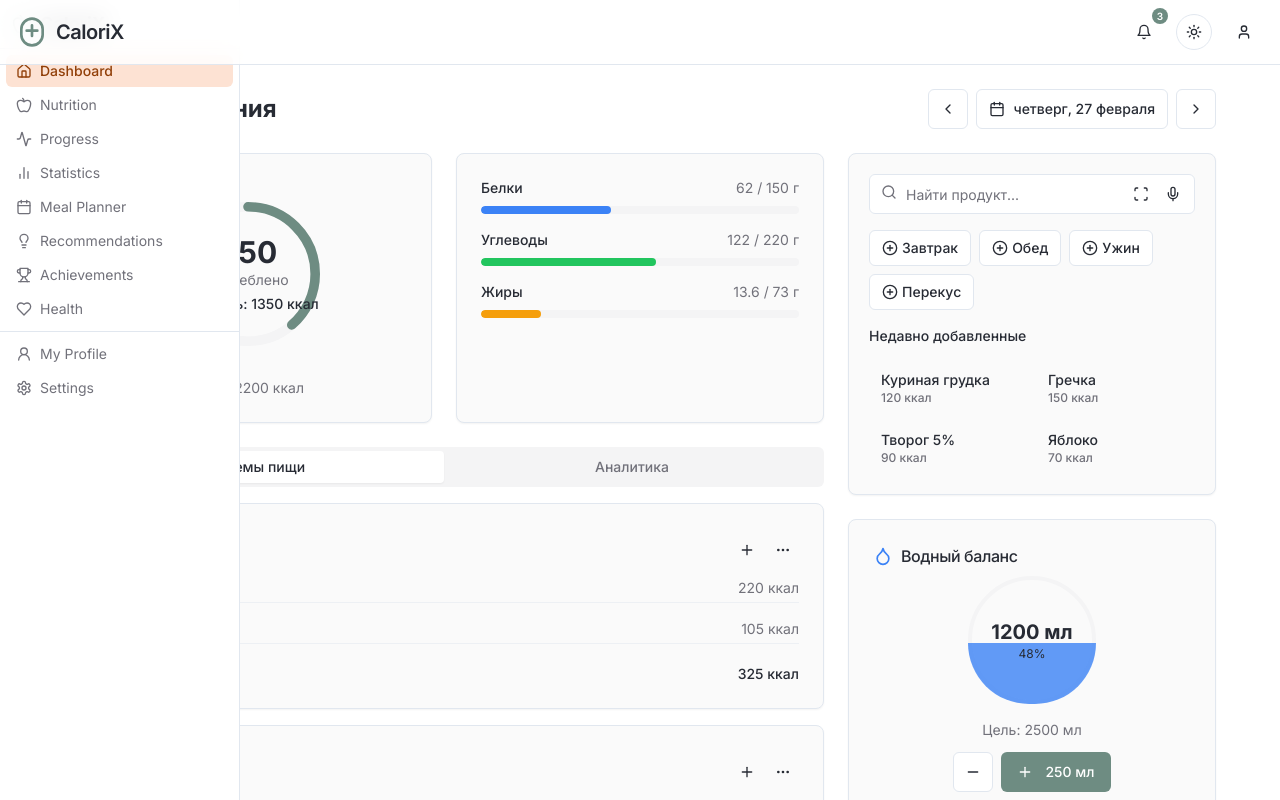
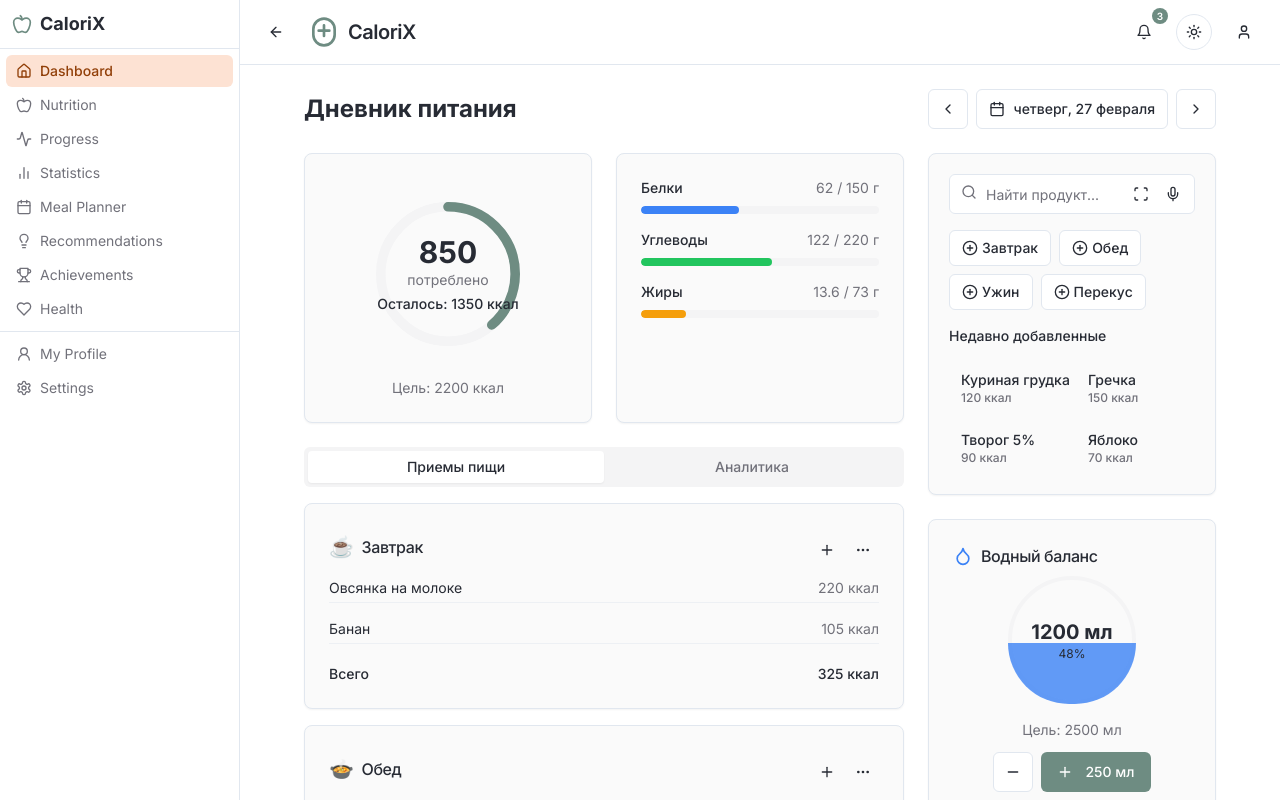
Before and after one commit to chavela89/calorix-insight, a React (Vite) app: page / in a window 1280 px wide. Shown: the top 800 px of the page. Built offline with nearby package versions, Linux system fonts and the light colour scheme.

Commit message:
Fix layout issues and add back navigation
The central menu's layout has been corrected to prevent overlap with the sidebar.  A clickable apple icon has been added to the app title, linking to the main menu. Back navigation functionality has also been implemented.

```diff
--- a/src/components/layout/Header.tsx
+++ b/src/components/layout/Header.tsx
@@ -2,7 +2,7 @@
 import React from "react";
 import { Link } from "react-router-dom";
 import { ThemeSelector } from "@/components/ui/theme-selector";
-import { Bell, Menu, User } from "lucide-react";
+import { ArrowLeft, Bell, Menu, User } from "lucide-react";
 import { Button } from "@/components/ui/button";
 import {
   DropdownMenu,
@@ -15,9 +15,10 @@ import { Badge } from "@/components/ui/badge";
 
 interface HeaderProps {
   toggleSidebar: () => void;
+  goBack: () => void;
 }
 
-export function Header({ toggleSidebar }: HeaderProps) {
+export function Header({ toggleSidebar, goBack }: HeaderProps) {
   return (
     <header className="sticky top-0 z-30 w-full bg-background/80 backdrop-blur-md border-b">
       <div className="container mx-auto flex h-16 items-center justify-between px-4">
@@ -30,6 +31,15 @@ export function Header({ toggleSidebar }: HeaderProps) {
           >
             <Menu className="h-5 w-5" />
             <span className="sr-only">Меню</span>
+          </Button>
+          <Button
+            variant="ghost"
+            size="icon"
+            onClick={goBack}
+            className="mr-1"
+          >
+            <ArrowLeft className="h-5 w-5" />
+            <span className="sr-only">Назад</span>
           </Button>
           <Link to="/" className="flex items-center gap-2">
             <svg
--- a/src/components/layout/Layout.tsx
+++ b/src/components/layout/Layout.tsx
@@ -1,21 +1,26 @@
 
 import React, { useState } from "react";
-import { Outlet } from "react-router-dom";
+import { Outlet, useNavigate } from "react-router-dom";
 import { Header } from "@/components/layout/Header";
 import { Sidebar } from "@/components/layout/Sidebar";
 
 export function Layout() {
   const [sidebarOpen, setSidebarOpen] = useState(false);
+  const navigate = useNavigate();
 
   const toggleSidebar = () => {
     setSidebarOpen(!sidebarOpen);
   };
 
+  const goBack = () => {
+    navigate(-1);
+  };
+
   return (
     <div className="flex min-h-screen bg-background">
       <Sidebar isOpen={sidebarOpen} toggleSidebar={toggleSidebar} />
-      <div className="flex flex-col flex-1">
-        <Header toggleSidebar={toggleSidebar} />
+      <div className="flex flex-col flex-1 md:ml-60">
+        <Header toggleSidebar={toggleSidebar} goBack={goBack} />
         <main className="flex-1 py-6 px-4 sm:px-6 md:px-8">
           <Outlet />
         </main>
```
